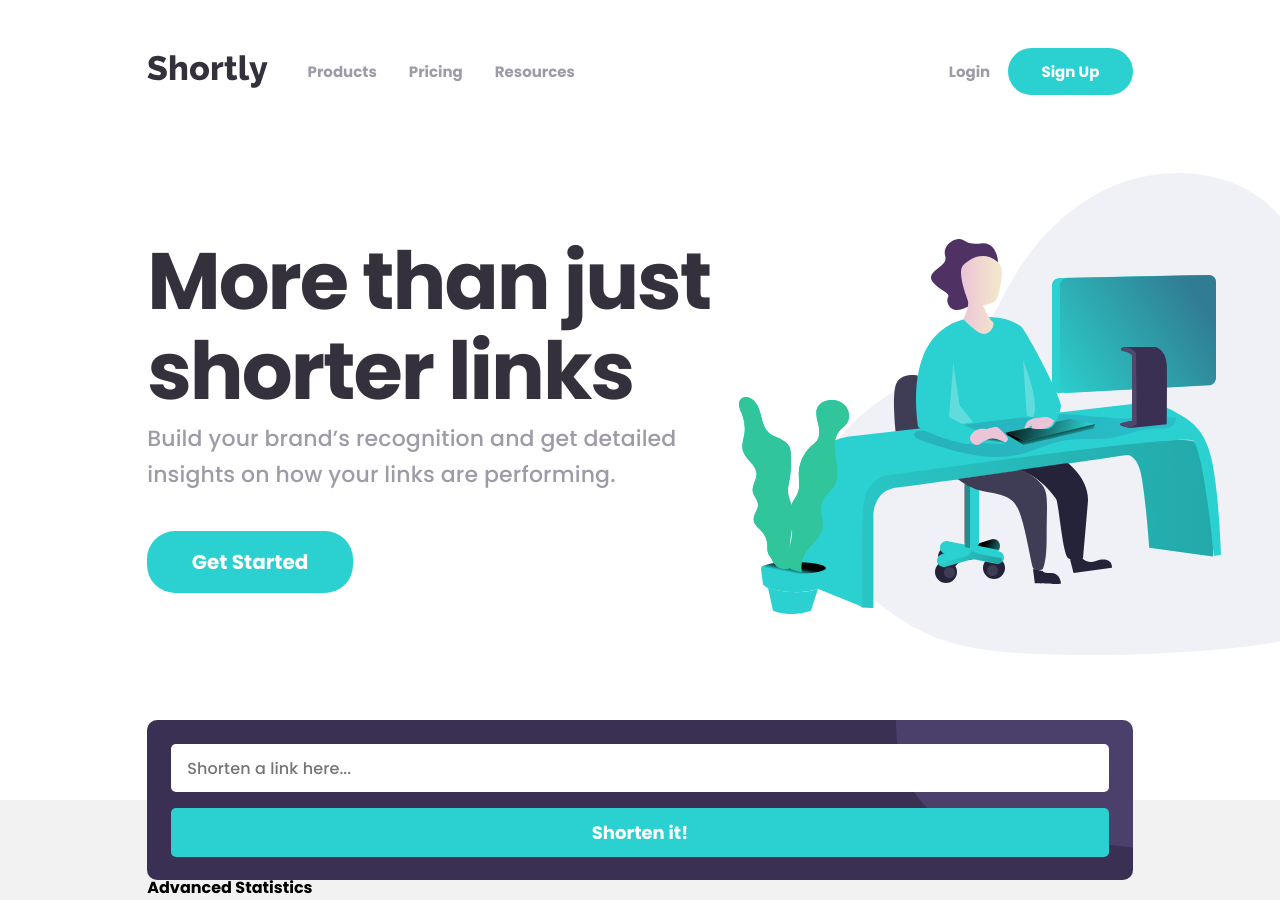
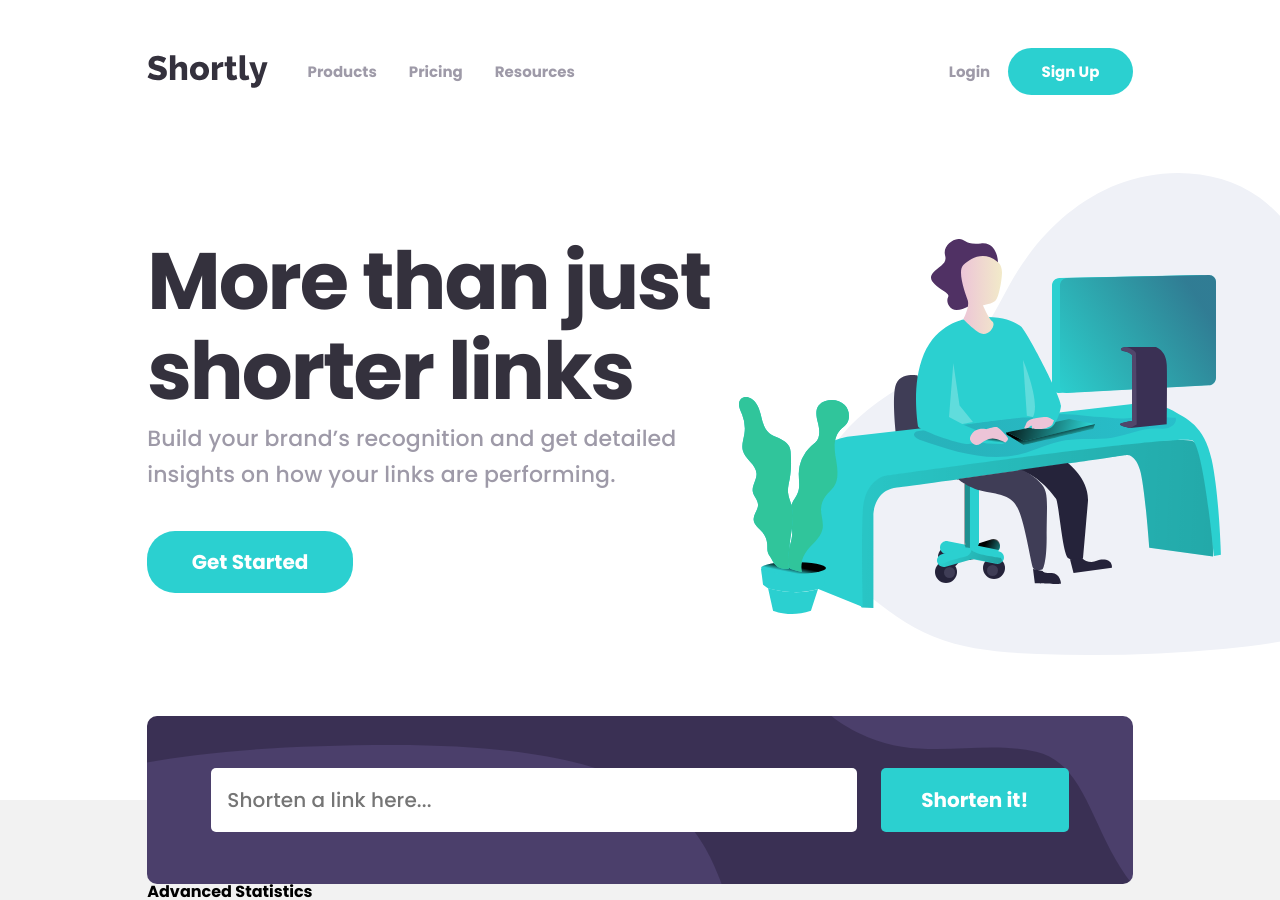
Before and after one commit to tkressma/shortly-landing-page, a React (Create React App) app: page / in a window 1280 px wide. Built offline with nearby package versions, Linux system fonts and the light colour scheme.

Commit message:
Update container spacing based on screen size. Fix bug with mobile menu at 768px. Fix layout of shortener for mobile/tablet.

```diff
--- a/src/components/UI/Container.module.css
+++ b/src/components/UI/Container.module.css
@@ -4,7 +4,7 @@
   margin: 0 auto;
 }
 
-@media (min-width: 768px) {
+@media (min-width: 1000px) {
   .container {
     width: 77%;
   }
--- a/src/components/header/Header.module.css
+++ b/src/components/header/Header.module.css
@@ -5,6 +5,12 @@
 
 @media (min-width: 768px) {
   .header {
+    height: 990px;
+  }
+}
+
+@media (min-width: 1000px) {
+  .header {
     height: 800px;
   }
 }
--- a/src/components/header/NavMenu.module.css
+++ b/src/components/header/NavMenu.module.css
@@ -77,7 +77,6 @@
     flex-direction: row;
     align-items: center;
     justify-content: space-between;
-    margin-left: 32px;
     gap: 0px;
   }
 }
--- a/src/components/header/Navbar.js
+++ b/src/components/header/Navbar.js
@@ -1,17 +1,17 @@
-import React, {useState} from "react";
+import React, { useState } from "react";
 import styles from "./Navbar.module.css";
 import logo from "../../assets/logo.svg";
 import NavMenu from "./NavMenu";
-import { Squash as Hamburger } from 'hamburger-react'
-import { useMediaQuery } from 'react-responsive'
+import { Squash as Hamburger } from "hamburger-react";
+import { useMediaQuery } from "react-responsive";
 
 function Navbar() {
   const [menuOpen, setMenuOpen] = useState(false);
-  const isMobile = useMediaQuery({ query: '(max-width: 768px)' })
+  const isMobile = useMediaQuery({ query: "(max-width: 767px)" });
 
   const toggleMenu = () => {
     setMenuOpen(!menuOpen);
-  }
+  };
 
   return (
     <nav className={styles.navbar}>
@@ -19,11 +19,17 @@ function Navbar() {
         <img src={logo} alt="Shortly Logo" />
       </a>
 
-
-        {isMobile &&
-        <Hamburger className={styles.mobile} size="40" distance="sm" color="#9E9AA8" label="Open navigation menu" hideOutline={false}
-          onToggle={toggleMenu}/>
-          }
+      {isMobile && (
+        <Hamburger
+          className={styles.mobile}
+          size="40"
+          distance="sm"
+          color="#9E9AA8"
+          label="Open navigation menu"
+          hideOutline={false}
+          onToggle={toggleMenu}
+        />
+      )}
 
       <NavMenu isOpen={menuOpen} />
     </nav>
--- a/src/components/main/Main.js
+++ b/src/components/main/Main.js
@@ -1,6 +1,7 @@
 import React from "react";
 import Container from "../UI/Container";
 import Shortener from "./Shortener";
+import styles from "./Main.module.css";
 function Main(props) {
   return (
     <main>
--- a/src/components/main/Shortener.module.css
+++ b/src/components/main/Shortener.module.css
@@ -10,14 +10,20 @@
   font-family: inherit;
 }
 
+.shortener form {
+  display: flex;
+  flex-direction: column;
+  height: 100%;
+}
+
 .shortener input {
   display: block;
+  height: 3rem;
   width: 100%;
-  height: 3rem;
-  border: none;
   padding: 0.5rem 1rem;
   margin-bottom: 1rem;
   border-radius: 5px;
+  border: none;
   font-size: 1rem;
   font-weight: 500;
   letter-spacing: 0.12px;
@@ -25,9 +31,35 @@
 }
 
 .shortener button {
-  width: 100%;
-  font-size: 18px;
+  font-size: 1.125rem;
 }
 
-.section {
+@media (min-width: 1000px) {
+  .shortener {
+    background: url("../../assets/bg-shorten-desktop.svg"), #3a3054;
+    height: 168px;
+    padding: 52px 64px;
+    margin-top: -84px;
+  }
+
+  .shortener form {
+    flex-direction: row;
+    align-items: center;
+    height: 4rem;
+  }
+
+  .shortener input {
+    height: 100%;
+    width: 100%;
+    margin-bottom: 0;
+    font-size: 1.25rem;
+  }
+
+  .shortener button {
+    height: 100%;
+    width: 100%;
+    max-width: 11.75rem;
+    margin-left: 1.5rem;
+    font-size: 1.25rem;
+  }
 }
```
